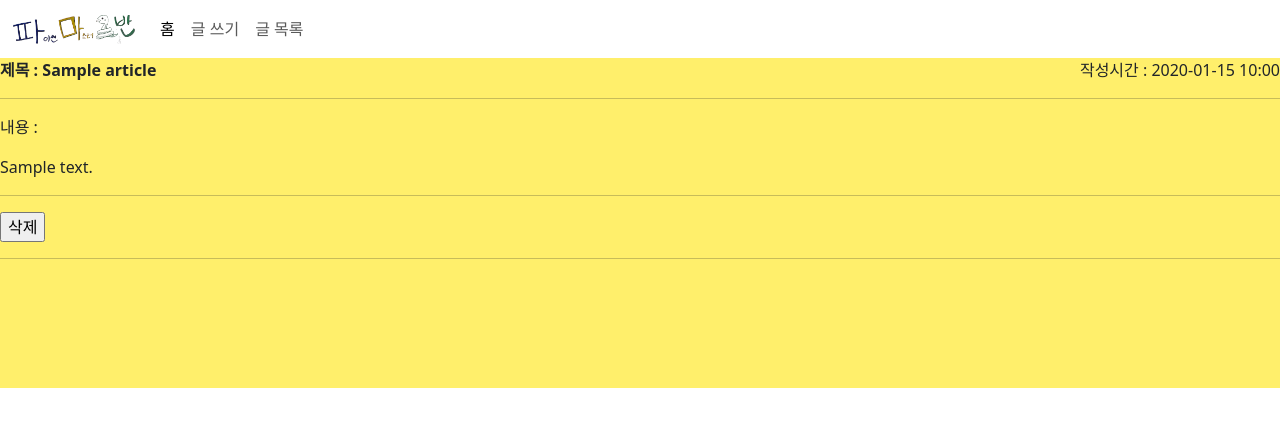
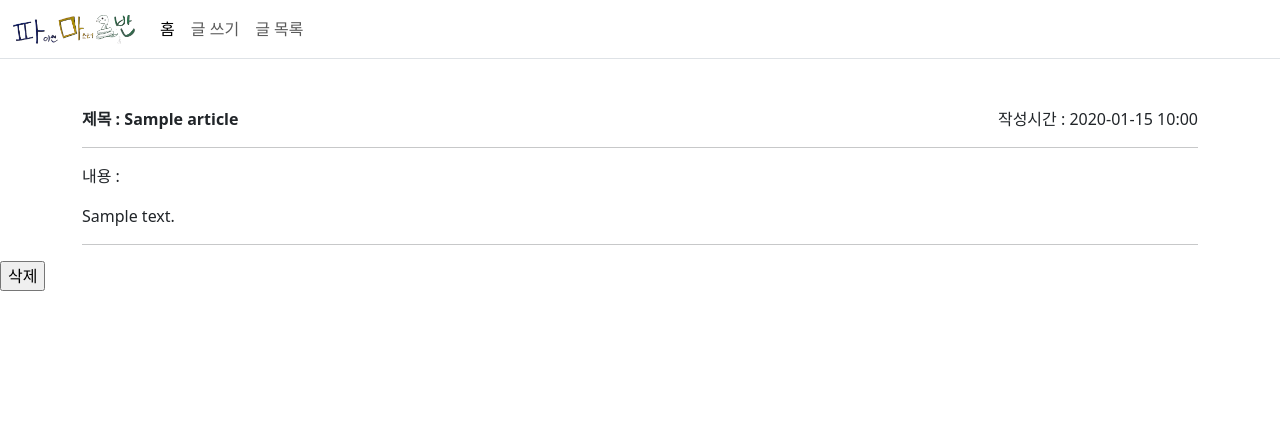
Before and after one commit to NodesOnTree/gumi2inside-django, a Django app: page /articles/detail/1 in a window 1280 px wide. Shown: the top 436 px of the page. Run offline with Django 4.2, Linux system fonts and the light colour scheme; tables that the repository leaves empty hold one stand-in row (values such as "Sample post").

Commit message:
detali.html add

```diff
--- a/gumi2inside/articles/templates/articles/detail.html
+++ b/gumi2inside/articles/templates/articles/detail.html
@@ -1,9 +1,22 @@
 {% extends "base.html" %}
 {% block style %}
+.bg_top_2{
+  width: 100%;
+  height: 330px;
+  background-color: white;
+  position: absoulte ;
+  top: 0;
+  margin: 0;
+}
+.bg-yellow{
+  background-color: #ffe651;
+}
 
 {% endblock style %}
+
 {% block content %}
-  <div>
+<div class='bg_top_2'>
+  <div class="container mt-5 mb-3">
     <div>
       <strong>제목 : {{ title }}</strong>
       <span style="float: right;">작성시간 : {{ new_datetime }}</span>
@@ -18,7 +31,6 @@
   <form action="{% url "articles:delete" pk%}">
     <input type="submit" value="삭제">
   </form>
-    <hr>
 </div>
 
 {% endblock content %}
--- a/gumi2inside/templates/base.html
+++ b/gumi2inside/templates/base.html
@@ -23,7 +23,7 @@
   </head>
   <body>
     <!-- 네비게이터 -->
-    <header class="sticky-top">
+    <header class="sticky-top border-bottom">
       <nav class="navbar navbar-expand-lg navbar-light">
           <div class="container-fluid">
               <a class="navbar-brand" href="{% url 'home' %}">
```
Lines whose indentation alone changed are shown as unchanged.
